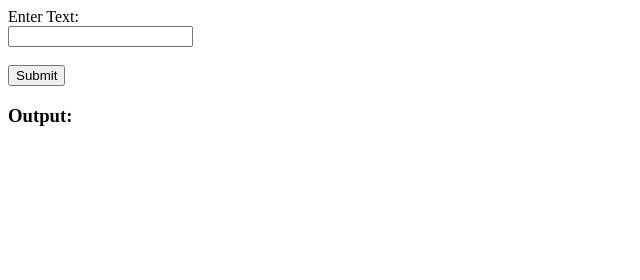
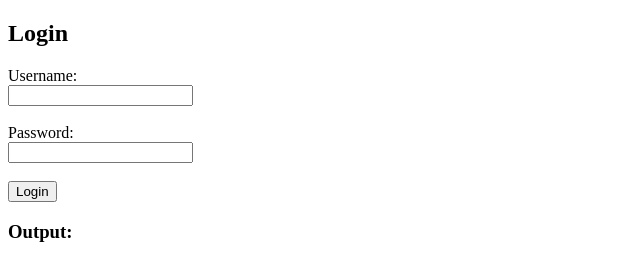
Before and after one commit to RalphRustin/avector, a plain HTML site: page index.html in a window 1280 px wide. Shown: the whole page, without its empty margins (0-640 px from the left). Drawn offline with Linux system fonts and the light colour scheme.

Commit message:
Changed form functionality v2

```diff
--- a/index.html
+++ b/index.html
@@ -2,23 +2,30 @@
 <html lang="en">
 <head>
   <meta charset="UTF-8">
-  <title>Form Paste Example</title>
+  <title>Sample</title>
 </head>
 <body>
-  <form id="textForm">
-    <label for="textInput">Enter Text:</label><br>
-    <input type="text" id="textInput" name="textInput" required><br><br>
-    <input type="submit" value="Submit">
+  <h2>Login</h2>
+  <form id="loginForm">
+    <label for="username">Username:</label><br>
+    <input type="text" id="username" name="username" required><br><br>
+
+    <label for="password">Password:</label><br>
+    <input type="password" id="password" name="password" required><br><br>
+
+    <input type="submit" value="Login">
   </form>
 
   <h3>Output:</h3>
   <div id="output"></div>
 
   <script>
-    document.getElementById("textForm").addEventListener("submit", function(event) {
-      event.preventDefault(); // stop actual submission
-      const text = document.getElementById("textInput").value;
-      document.getElementById("output").innerText = text;
+    document.getElementById("loginForm").addEventListener("submit", function(event) {
+      event.preventDefault(); // stop real submission
+      const username = document.getElementById("username").value;
+      const password = document.getElementById("password").value;
+      // For security, we do NOT display the password!
+      document.getElementById("output").innerText = "Welcome, " + username + "!" + " " + password;
     });
   </script>
 </body>
```
